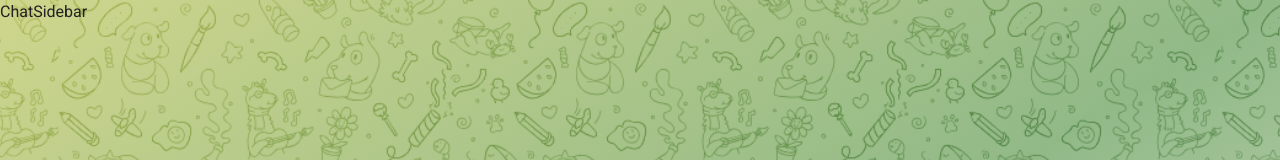
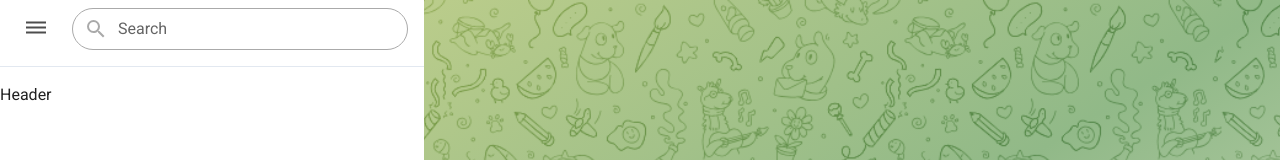
Before and after one commit to faselgodbcho/telegram-web-clone, a React (Vite) app: page / in a window 1280 px wide. Shown: the top 160 px of the page. Built offline with nearby package versions, Linux system fonts and the light colour scheme; no server answers; sample sign-in values are in the browser's storage.

Commit message:
Complete sidebar header.

```diff
--- a/package.json
+++ b/package.json
@@ -12,6 +12,7 @@
   },
   "dependencies": {
     "@radix-ui/react-icons": "^1.3.0",
+    "@radix-ui/react-switch": "^1.1.1",
     "@radix-ui/react-toast": "^1.2.2",
     "@tanstack/react-query": "^5.59.20",
     "class-variance-authority": "^0.7.0",
--- a/src/components/chat/sidebar/ChatSidebar.tsx
+++ b/src/components/chat/sidebar/ChatSidebar.tsx
@@ -1,5 +1,17 @@
+import SidebarHeader from "./SidebarHeader";
+import UserContacts from "./UserContacts";
+
 const ChatSidebar = () => {
-  return <div>ChatSidebar</div>;
+  return (
+    <div
+      className={`w-[26.5rem] h-screen dark:bg-primary-dark bg-primary-light`}
+    >
+      <div className="flex flex-col gap-4">
+        <SidebarHeader />
+        <UserContacts />
+      </div>
+    </div>
+  );
 };
 
 export default ChatSidebar;
--- /dev/null
+++ b/src/components/chat/sidebar/SidebarHeader.tsx
@@ -0,0 +1,116 @@
+import { MdDehaze, MdSearch, MdClear } from "react-icons/md";
+import { useState } from "react";
+import {
+  Settings as SettingsIcon,
+  MoonStar as MoonStarIcon,
+  Bug as BugIcon,
+  CodeXml as CodeIcon,
+  BriefcaseBusiness as BriefcaseIcon,
+} from "lucide-react";
+import { Switch } from "@/components/ui/switch";
+
+const SidebarHeader = () => {
+  const [searchPhrase, setSearchPhrase] = useState<string>("");
+  const [displayDropdown, setDisplayDropdown] = useState<boolean>(false);
+  const [toggleDarkMode, setToggleDarkMode] = useState<boolean>(false);
+
+  return (
+    <div className="px-4 py-2 flex gap-4 w-full border-b dark:border-[#121212]/70 border-text-faded-gray pb-4">
+      <div className="relative" onMouseLeave={() => setDisplayDropdown(false)}>
+        <div
+          className="rounded-full p-2 flex items-center justify-center cursor-pointer transition-colors focus:border dark:hover:bg-white/10 hover:bg-black/5 dark:active:bg-white/20 active:bg-black/10"
+          onClick={() => setDisplayDropdown((prev) => !prev)}
+        >
+          <MdDehaze
+            size="1.5em"
+            className="dark:text-faded-gray text-primary-dark/80"
+          />
+        </div>
+
+        <div
+          className={`z-10 absolute shadow-lg ${displayDropdown ? "scale-100 origin-top-left transition" : "scale-0"} w-[220px] px-1 py-2 dark:bg-[#242425]/50 backdrop-blur-2xl backdrop-saturate-150 rounded-lg bg-primary-light border border-black/20`}
+        >
+          <div className="flex items-center gap-4 px-4 py-1 mb-2 rounded transition-colors dark:hover:bg-white/5 hover:bg-black/5 dark:active:bg-white/10 active:bg-black/10  cursor-pointer">
+            <SettingsIcon
+              className="dark:text-white text-primary-dark/80"
+              size={19}
+            />
+            <span className="text-[15px] font-medium">Settings</span>
+          </div>
+          <div className="flex items-center gap-4 px-4 py-1 mb-2 rounded transition-colors dark:hover:bg-white/5 hover:bg-black/5 dark:active:bg-white/10 active:bg-black/10  cursor-pointer">
+            <MoonStarIcon
+              size={19}
+              className="dark:text-white text-primary-dark/80"
+            />
+            <div className="flex-1">
+              <label
+                htmlFor="theme-toggler"
+                className="cursor-pointer flex justify-between"
+              >
+                <span className="text-[15px] font-medium">Dark Mode</span>
+
+                <Switch
+                  id="theme-toggler"
+                  checked={toggleDarkMode}
+                  onCheckedChange={() => {
+                    setToggleDarkMode((prev) => {
+                      localStorage.setItem("theme", !prev + "");
+                      return !prev;
+                    });
+                  }}
+                  className={`dark:!bg-secondary-dark !bg-secondary-light`}
+                />
+              </label>
+            </div>
+          </div>
+          <div className="flex items-center gap-4 px-4 py-1 mb-2 rounded transition-colors dark:hover:bg-white/5 hover:bg-black/5 dark:active:bg-white/10 active:bg-black/10  cursor-pointer">
+            <BugIcon
+              size={19}
+              className="dark:text-white text-primary-dark/80"
+            />
+            <span className="text-[15px] font-medium">Report a bug</span>
+          </div>
+          <div className="flex items-center gap-4 px-4 py-1 mb-2 rounded transition-colors dark:hover:bg-white/5 hover:bg-black/5 dark:active:bg-white/10 active:bg-black/10  cursor-pointer">
+            <CodeIcon
+              size={19}
+              className="dark:text-white text-primary-dark/80"
+            />
+            <span className="text-[15px] font-medium">Source Code</span>
+          </div>
+          <div className="flex items-center gap-4 px-4 py-1 mb-2 rounded transition-colors dark:hover:bg-white/5 hover:bg-black/5 dark:active:bg-white/10 active:bg-black/10  cursor-pointer">
+            <BriefcaseIcon
+              size={19}
+              className="dark:text-white text-primary-dark/80"
+            />
+            <span className="text-[15px] font-medium">Hire Me</span>
+          </div>
+        </div>
+      </div>
+
+      <div className="flex-1 relative">
+        <span className="absolute left-3 top-1/2 -translate-y-1/2">
+          <MdSearch size="1.5em" className="text-faded-gray" />
+        </span>
+        <input
+          type="input"
+          placeholder="Search"
+          className="w-full rounded-3xl p-[8px] !pe-12 ps-[45px] focus:ps-[44px] focus:p-[7px] text-[16px] outline-none dark:bg-[#181818] dark:text-white text-primary-dark placeholder:text-[#646464] border dark:border-[#2f2f2f] bg-white dark:hover:border-faded-gray transition-colors border-[#AAA] dark:focus:border-secondary-dark hover:border-secondary-light focus:border-secondary-light focus:border-2"
+          value={searchPhrase}
+          onChange={(e) => setSearchPhrase(e.target.value)}
+          required
+        />
+        <span
+          className={`absolute right-3 top-1/2 -translate-y-1/2 ${searchPhrase ? "block" : "hidden"} rounded-full p-1 cursor-pointer transition-colors dark:hover:bg-white/10 dark:active:bg-white/20 hover:bg-black/5 active:bg-black/10`}
+          onClick={() => setSearchPhrase("")}
+        >
+          <MdClear
+            size="1.5em"
+            className="dark:text-faded-gray text-primary-dark"
+          />
+        </span>
+      </div>
+    </div>
+  );
+};
+
+export default SidebarHeader;
--- /dev/null
+++ b/src/components/chat/sidebar/UserContacts.tsx
@@ -0,0 +1,5 @@
+const UserContacts = () => {
+  return <div>Header</div>;
+};
+
+export default UserContacts;
--- /dev/null
+++ b/src/components/ui/switch.tsx
@@ -0,0 +1,27 @@
+import * as React from "react"
+import * as SwitchPrimitives from "@radix-ui/react-switch"
+
+import { cn } from "@/lib/utils"
+
+const Switch = React.forwardRef<
+  React.ElementRef<typeof SwitchPrimitives.Root>,
+  React.ComponentPropsWithoutRef<typeof SwitchPrimitives.Root>
+>(({ className, ...props }, ref) => (
+  <SwitchPrimitives.Root
+    className={cn(
+      "peer inline-flex h-5 w-9 shrink-0 cursor-pointer items-center rounded-full border-2 border-transparent shadow-sm transition-colors focus-visible:outline-none focus-visible:ring-2 focus-visible:ring-ring focus-visible:ring-offset-2 focus-visible:ring-offset-background disabled:cursor-not-allowed disabled:opacity-50 data-[state=checked]:bg-primary data-[state=unchecked]:bg-input",
+      className
+    )}
+    {...props}
+    ref={ref}
+  >
+    <SwitchPrimitives.Thumb
+      className={cn(
+        "pointer-events-none block h-4 w-4 rounded-full bg-background shadow-lg ring-0 transition-transform data-[state=checked]:translate-x-4 data-[state=unchecked]:translate-x-0"
+      )}
+    />
+  </SwitchPrimitives.Root>
+))
+Switch.displayName = SwitchPrimitives.Root.displayName
+
+export { Switch }
--- a/src/layouts/ChatLayout.tsx
+++ b/src/layouts/ChatLayout.tsx
@@ -27,7 +27,7 @@ const Chat = () => {
     <div className="bg-gradient-to-br dark:via-[rgba(135,116,225,0.2)] dark:from-[rgba(178,166,235,0.2)] dark:to-[rgba(255,89,90,0.2)] via-[#91b988] from-[#cfd68c] to-[rgba(215,219,185,0.7)] relative w-full h-screen">
       <div className="absolute inset-0 flex w-full h-full bg-cover bg-center md:bg-contain dark:bg-blend-darken dark:mix-blend-normal mix-blend-soft-light md:dark:bg-[url('/images/telegram-dark-bg.png')] dark:bg-[url('/images/telegram-dark-bg-sm.png')] md:bg-[url('/images/telegram-light-bg.png')] bg-[url('/images/telegram-light-bg-sm.png')]"></div>
 
-      <div className="relative z-10 flex w-full h-full">
+      <div className="relative flex z-10 w-full h-full">
         <ChatSidebar />
         <Outlet />
       </div>
```
Also changed, not shown: 1 other file (tests, documents, lock files or other folders).
